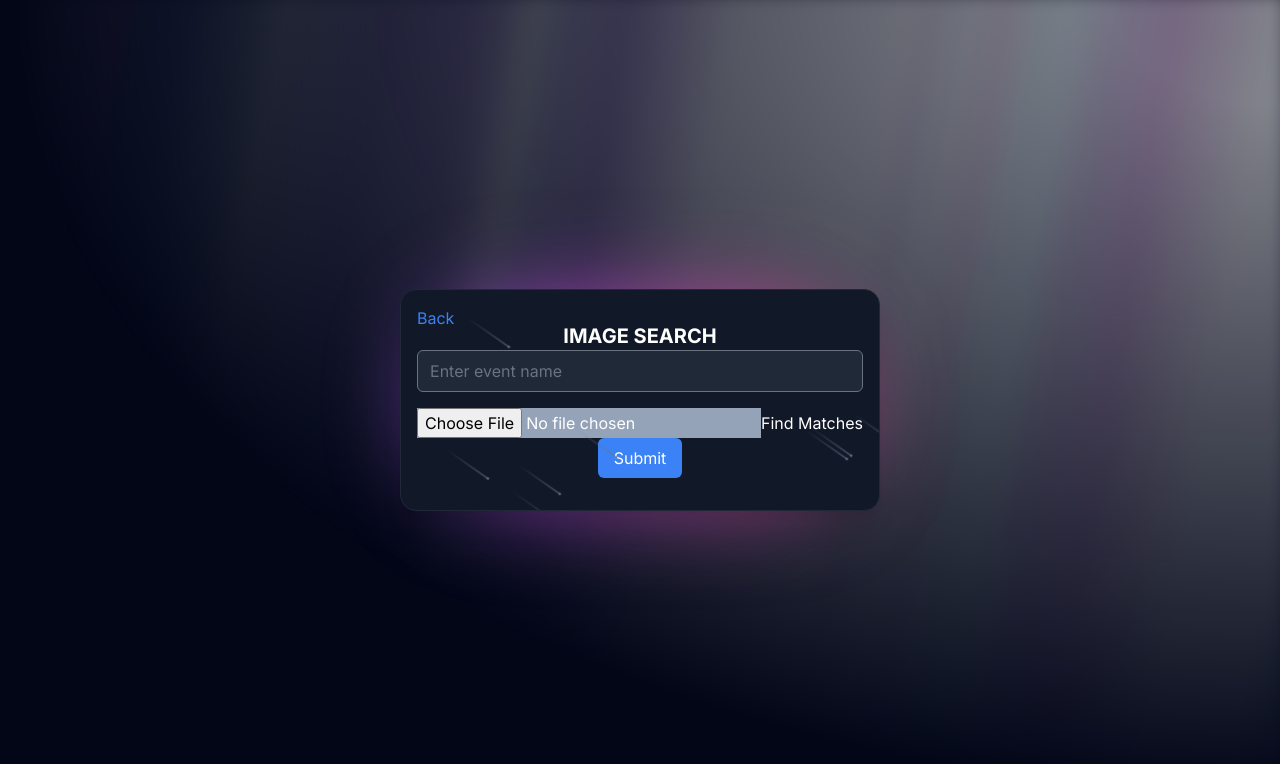
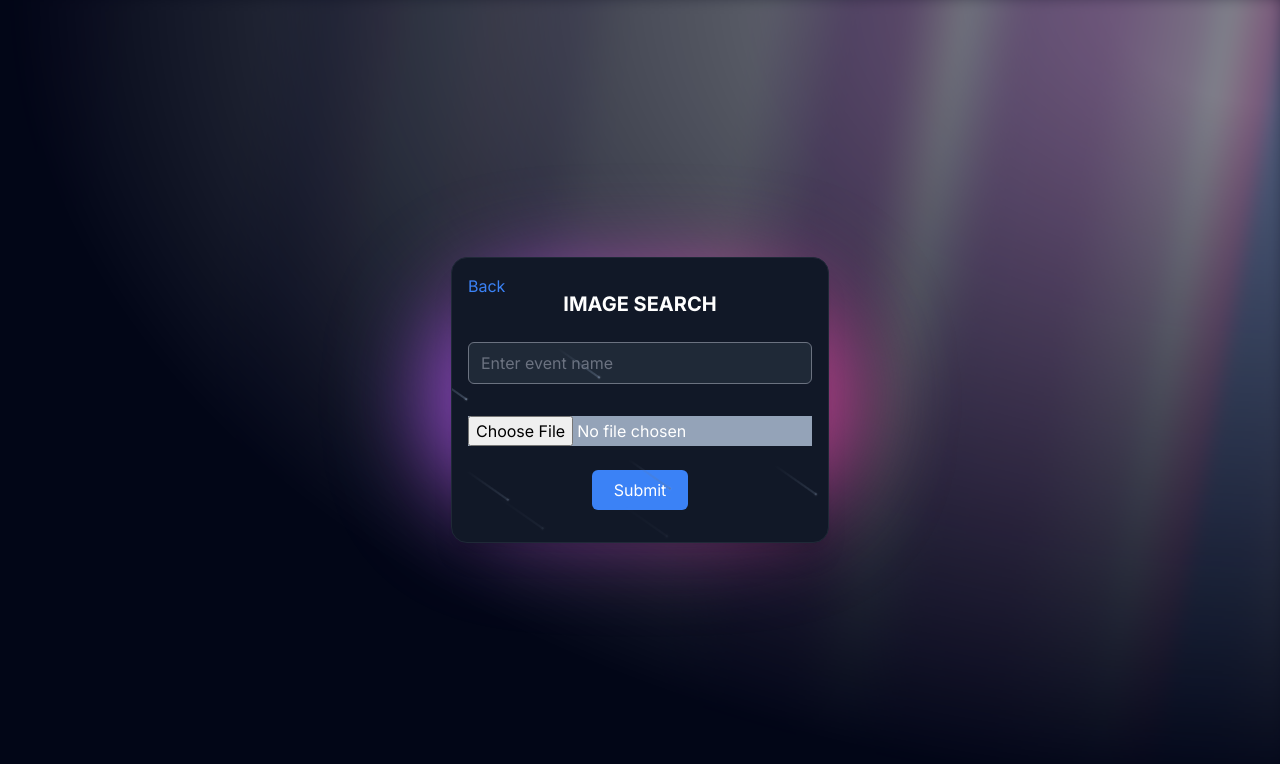
Before and after one commit to erinpaul2002/SnapSync, a Next.js app in the folder front_end/: page /search in a window 1280 px wide. Shown: the top 764 px of the page. Built offline with nearby package versions, Linux system fonts and the light colour scheme.

Commit message:
made some changes to search page ui

```diff
--- a/front_end/src/app/components/ui/SearchUpload.tsx
+++ b/front_end/src/app/components/ui/SearchUpload.tsx
@@ -15,7 +15,7 @@ const SearchUpload = () => {
   };
 
   const uploadFileToSupabase = async (file: File) => {
-    const fileExt = file.name.split('.').pop();
+    const fileExt = file.name.split(".").pop();
     const fileName = `${Math.random()}.${fileExt}`;
     const { data, error } = await supabase.storage
       .from("SnapSync Photos")
@@ -24,8 +24,10 @@ const SearchUpload = () => {
     if (error) {
       throw new Error(error.message);
     }
-    const response = supabase.storage.from("SnapSync Photos").getPublicUrl(`eventFolder/${fileName}`);
-    return response.data.publicUrl
+    const response = supabase.storage
+      .from("SnapSync Photos")
+      .getPublicUrl(`eventFolder/${fileName}`);
+    return response.data.publicUrl;
   };
 
   const findMatches = async (file: File) => {
@@ -33,14 +35,14 @@ const SearchUpload = () => {
     setError(null);
 
     try {
-      const imageUrl = await uploadFileToSupabase(file);  // Ensure this call is awaited and correctly handled
+      const imageUrl = await uploadFileToSupabase(file); // Ensure this call is awaited and correctly handled
 
-      const response = await fetch('http://localhost:5000/find-matches', {
-        method: 'POST',
+      const response = await fetch("http://localhost:5000/find-matches", {
+        method: "POST",
         headers: {
-          'Content-Type': 'application/json',
+          "Content-Type": "application/json",
         },
-        body: JSON.stringify({ imageUrl: imageUrl, eventName: 'Sample_Event' })
+        body: JSON.stringify({ imageUrl: imageUrl, eventName: "Sample_Event" }),
       });
 
       if (!response.ok) {
@@ -50,8 +52,8 @@ const SearchUpload = () => {
       const result = await response.json();
       setMatchingImages(result.matching_images);
     } catch (error) {
-      console.error('Error fetching data:', error);
-      setError('Failed to find matches. Please try again.');
+      console.error("Error fetching data:", error);
+      setError("Failed to find matches. Please try again.");
     }
 
     setIsLoading(false);
@@ -67,15 +69,27 @@ const SearchUpload = () => {
   };
 
   return (
-    <div>
-      <form onSubmit={handleSubmit}>
+    <div className="flex flex-col">
+      <form onSubmit={handleSubmit} className=" flex flex-col gap-6">
         <input
           type="file"
           onChange={handleFileChange}
-          className="text-white bg-slate-400 z-110"
+          className="text-white mt-4 bg-slate-400 z-110"
         />
-        <button type="submit" disabled={isLoading} className="z-100">
+        {/* <button
+          type="submit"
+          onClick={handleSubmit}
+          disabled={isLoading}
+          className="z-100"
+        >
           Find Matches
+        </button> */}
+        <button
+          onClick={handleSubmit}
+          className="px-4 py-2 w-24 place-self-center bg-blue-500 text-white rounded-md hover:bg-blue-600 focus:outline-none focus:ring focus:border-blue-300"
+          disabled={isLoading}
+        >
+          Submit
         </button>
       </form>
       {isLoading && <p>Loading...</p>}
--- a/front_end/src/app/search/page.tsx
+++ b/front_end/src/app/search/page.tsx
@@ -84,17 +84,10 @@ export default function ImageSearchPage() {
             value={eventName}
             onChange={handleEventNameChange}
             placeholder="Enter event name"
-            className="w-full py-2 px-3 bg-gray-800 text-white rounded-md focus:outline-none focus:ring focus:border-blue-300 mb-4"
+            className="w-full py-2 px-3 mt-6 bg-gray-800 text-white rounded-md focus:outline-none focus:ring focus:border-blue-300 mb-4"
           />
           {/* Image upload input */}
           <SearchUpload />
-          {/* Submit button */}
-          <button
-            onClick={handleSubmit}
-            className="px-4 py-2 bg-blue-500 text-white rounded-md hover:bg-blue-600 focus:outline-none focus:ring focus:border-blue-300"
-          >
-            Submit
-          </button>
 
           <Meteors number={20} />
         </div>
```
